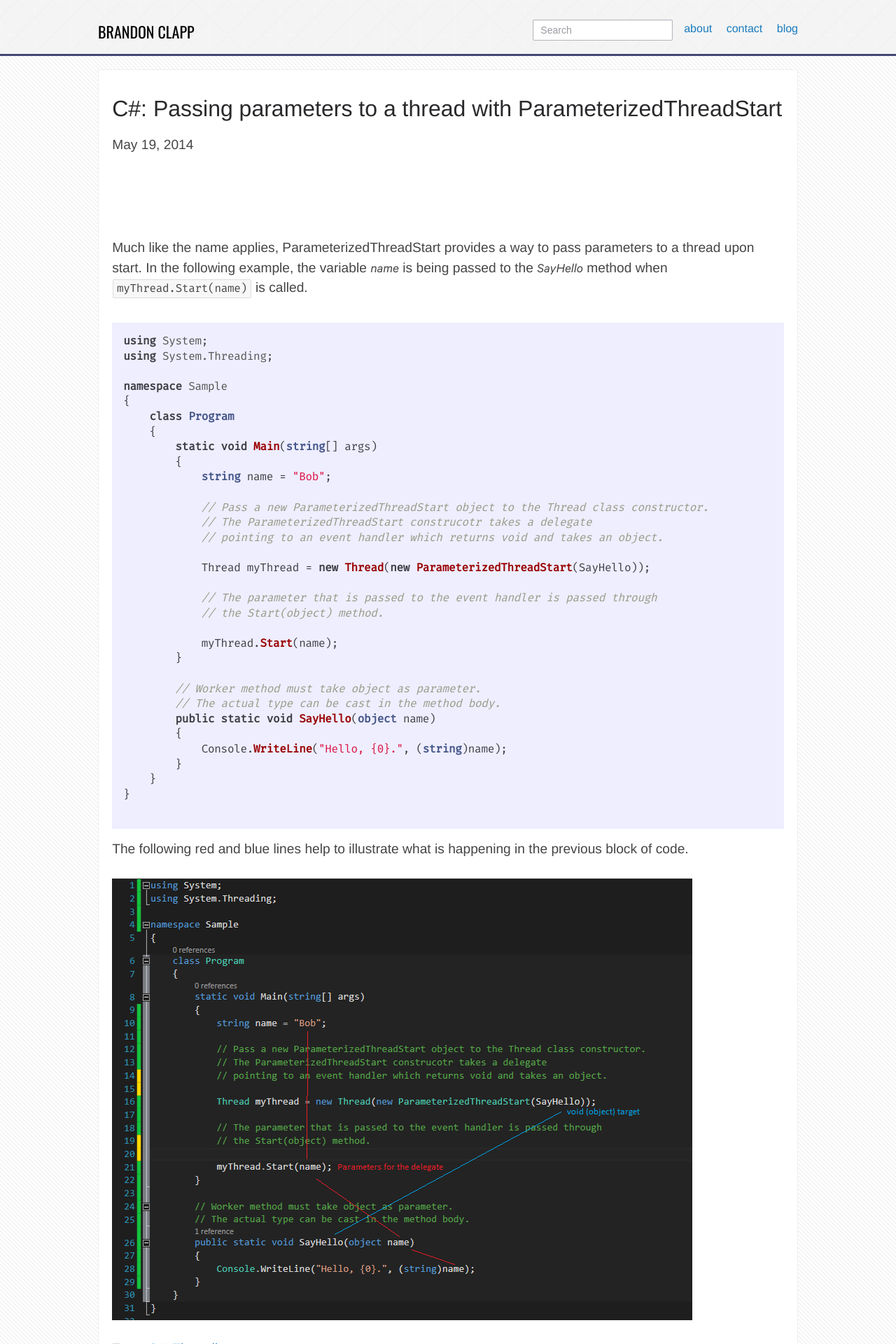
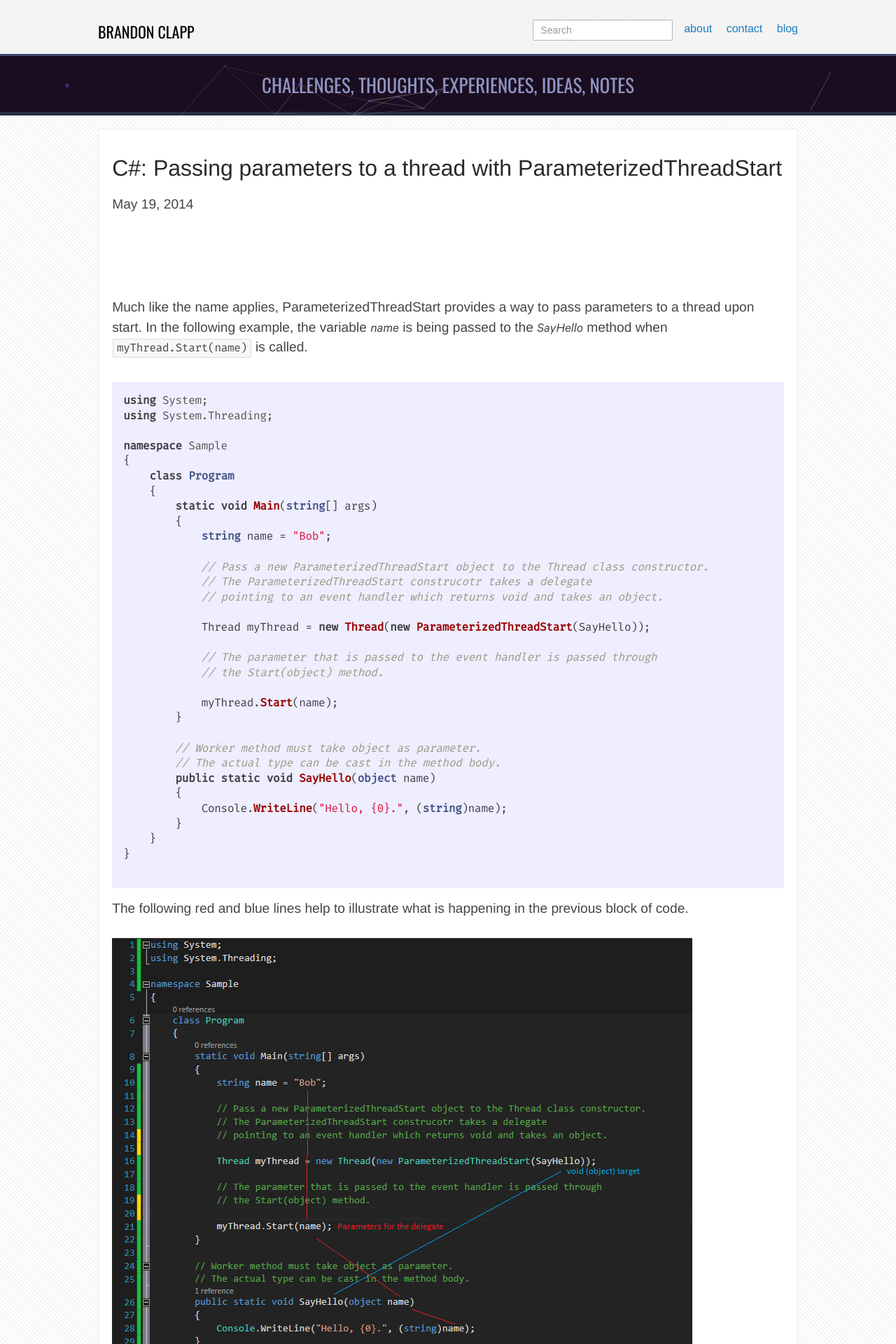
Before and after one commit to BrandonClapp/brandonclapp.github.io, a Jekyll site: the page built from _posts/2014-05-19-parameterizedthreadstart-example.md, in a window 1280 px wide. Shown: the top 1920 px of the page at 70% size. Built offline with Jekyll 4.4.1, drawn with Linux system fonts in a browser that asks for light colours; some web fonts are replaced; comment, search, counter and statistics services are not loaded.

Commit message:
Add banner to post page

```diff
--- /dev/null
+++ b/_includes/banners/post.html
@@ -0,0 +1,126 @@
+<div class="post-banner">
+    <div id="particles"></div>
+    <div class="banner-film">
+        <div id="tagline">
+            Challenges, thoughts, experiences, ideas, notes
+        </div>
+    </div>
+</div>
+
+<script src="https://cdn.jsdelivr.net/particles.js/2.0.0/particles.min.js"></script>
+<script>
+        $(window).load(function () {
+            var options = {
+                "particles": {
+                    "number": {
+                        "value": 100,
+                        "density": {
+                            "enable": true,
+                            "value_area": 868.0624057955
+                        }
+                    },
+                    "color": {
+                        "value": "#6c3ab3"
+                    },
+                    "shape": {
+                        "type": "circle",
+                        "stroke": {
+                            "width": 0,
+                            "color": "#000000"
+                        },
+                        "polygon": {
+                            "nb_sides": 5
+                        },
+                        "image": {
+                            "src": "img/github.svg",
+                            "width": 100,
+                            "height": 100
+                        }
+                    },
+                    "opacity": {
+                        "value": 0.5,
+                        "random": false,
+                        "anim": {
+                            "enable": false,
+                            "speed": 1,
+                            "opacity_min": 0.1,
+                            "sync": false
+                        }
+                    },
+                    "size": {
+                        "value": 3,
+                        "random": true,
+                        "anim": {
+                            "enable": false,
+                            "speed": 40,
+                            "size_min": 0.1,
+                            "sync": false
+                        }
+                    },
+                    "line_linked": {
+                        "enable": true,
+                        "distance": 150,
+                        "color": "#ffffff",
+                        "opacity": 0.4,
+                        "width": 1
+                    },
+                    "move": {
+                        "enable": true,
+                        "speed": 6,
+                        "direction": "none",
+                        "random": false,
+                        "straight": false,
+                        "out_mode": "out",
+                        "bounce": false,
+                        "attract": {
+                            "enable": false,
+                            "rotateX": 600,
+                            "rotateY": 1200
+                        }
+                    }
+                },
+                "interactivity": {
+                    "detect_on": "canvas",
+                    "events": {
+                        "onhover": {
+                            "enable": true,
+                            "mode": "repulse"
+                        },
+                        "onclick": {
+                            "enable": true,
+                            "mode": "push"
+                        },
+                        "resize": true
+                    },
+                    "modes": {
+                        "grab": {
+                            "distance": 400,
+                            "line_linked": {
+                                "opacity": 1
+                            }
+                        },
+                        "bubble": {
+                            "distance": 400,
+                            "size": 40,
+                            "duration": 2,
+                            "opacity": 8,
+                            "speed": 3
+                        },
+                        "repulse": {
+                            "distance": 200,
+                            "duration": 0.4
+                        },
+                        "push": {
+                            "particles_nb": 4
+                        },
+                        "remove": {
+                            "particles_nb": 2
+                        }
+                    }
+                },
+                "retina_detect": true
+            }
+            particlesJS("particles", options);
+        });
+
+</script>
--- a/_layouts/default.html
+++ b/_layouts/default.html
@@ -4,8 +4,16 @@
   <body>
     {% include header.html %}
     <div class="page">
+
+      {% if layout.banner %}
+      {% assign banner = layout.banner %}
+      {% endif %}
+
       {% if page.banner %}
       {% assign banner = page.banner %}
+      {% endif %}
+
+      {% if banner %}
       {% include banners/{{banner}}.html %}
       {% endif %}
 
--- a/_layouts/post.html
+++ b/_layouts/post.html
@@ -1,6 +1,7 @@
 ---
 layout: default
 comments: true
+banner: post
 ---
 <article class="post" itemscope itemtype="http://schema.org/BlogPosting">
 
--- a/_sass/_banners.scss
+++ b/_sass/_banners.scss
@@ -148,3 +148,53 @@ $home-banner-height: 380px;
     background-position: left top;
   }
 }
+
+.post-banner {
+  $banner-height: 85px;
+  position: relative;
+
+  transition: background-position 3s;
+
+  background-color: #1b0e20;
+  // padding-top: 1px;
+  height: $banner-height;
+  border-bottom: 5px solid $color4;
+
+  &:hover {
+    background-position: left top;
+  }
+
+  #particles {
+    position: absolute;
+    left: 0;
+    right: 0;
+    height: $banner-height;
+  }
+
+  .banner-film {
+      background: rgba(27,14,32, 0.7);
+      height: $banner-height;
+      transition: background .5s;
+
+      &:hover {
+        background: rgba(27,14,32, 0.9);
+      }
+  }
+
+      #tagline {
+        margin: 0 auto;
+        // width: 460px;
+        text-align: center;
+        color: lighten($color5, 30%);
+        font-family: $font1;
+        text-transform: uppercase;;
+        font-size: 1.4em;
+        box-sizing: border-box;
+        padding-top: 1em;
+
+        @media (max-width: $breakpoint-mobile) {
+            width: 100%;
+            font-size:1em;
+        }
+      }
+}
```
Also changed, not shown: 4 other files.
